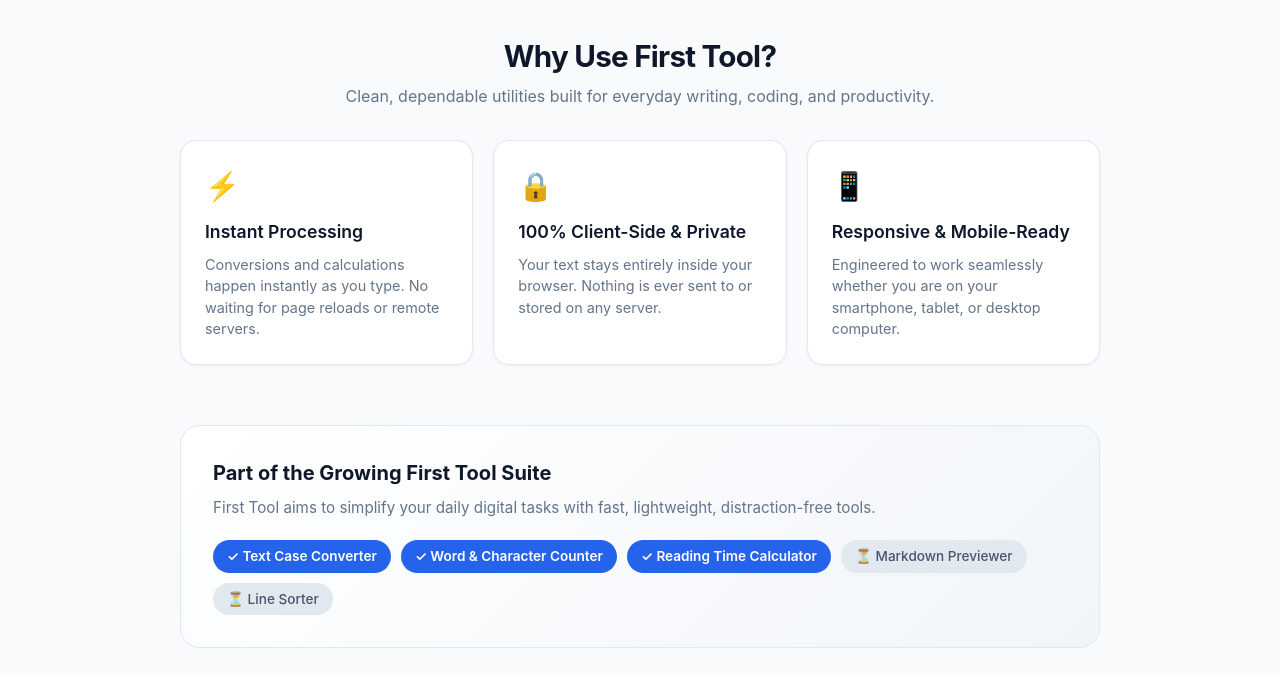
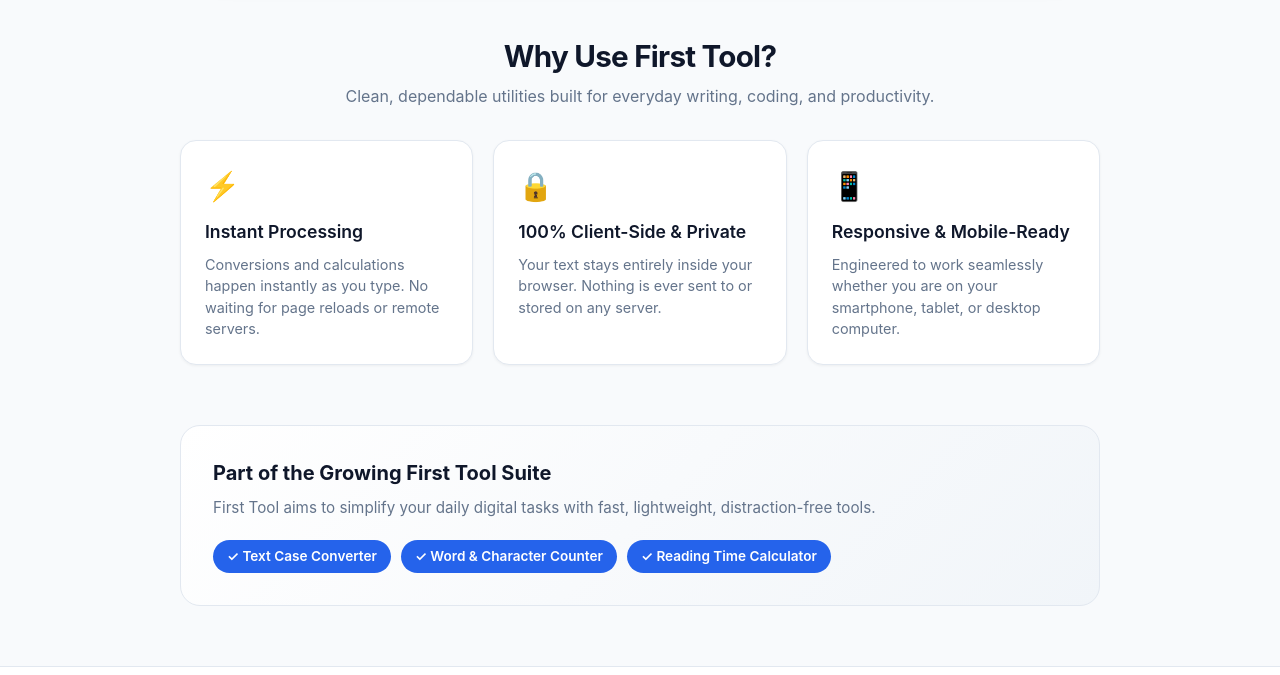
Before and after one commit to ahsanarazzaq/first-tool, a plain HTML site: page index.html in a window 1280 px wide. Shown: the part 2666-3341 px from the top of the page. Drawn offline with Linux system fonts and the light colour scheme.

Commit message:
Remove unused footer tools

```diff
--- a/index.html
+++ b/index.html
@@ -227,8 +227,6 @@
             <span class="tool-pill active">✓ Text Case Converter</span>
             <span class="tool-pill active">✓ Word &amp; Character Counter</span>
             <span class="tool-pill active">✓ Reading Time Calculator</span>
-            <span class="tool-pill">⏳ Markdown Previewer</span>
-            <span class="tool-pill">⏳ Line Sorter</span>
           </div>
         </div>
       </div>
```
